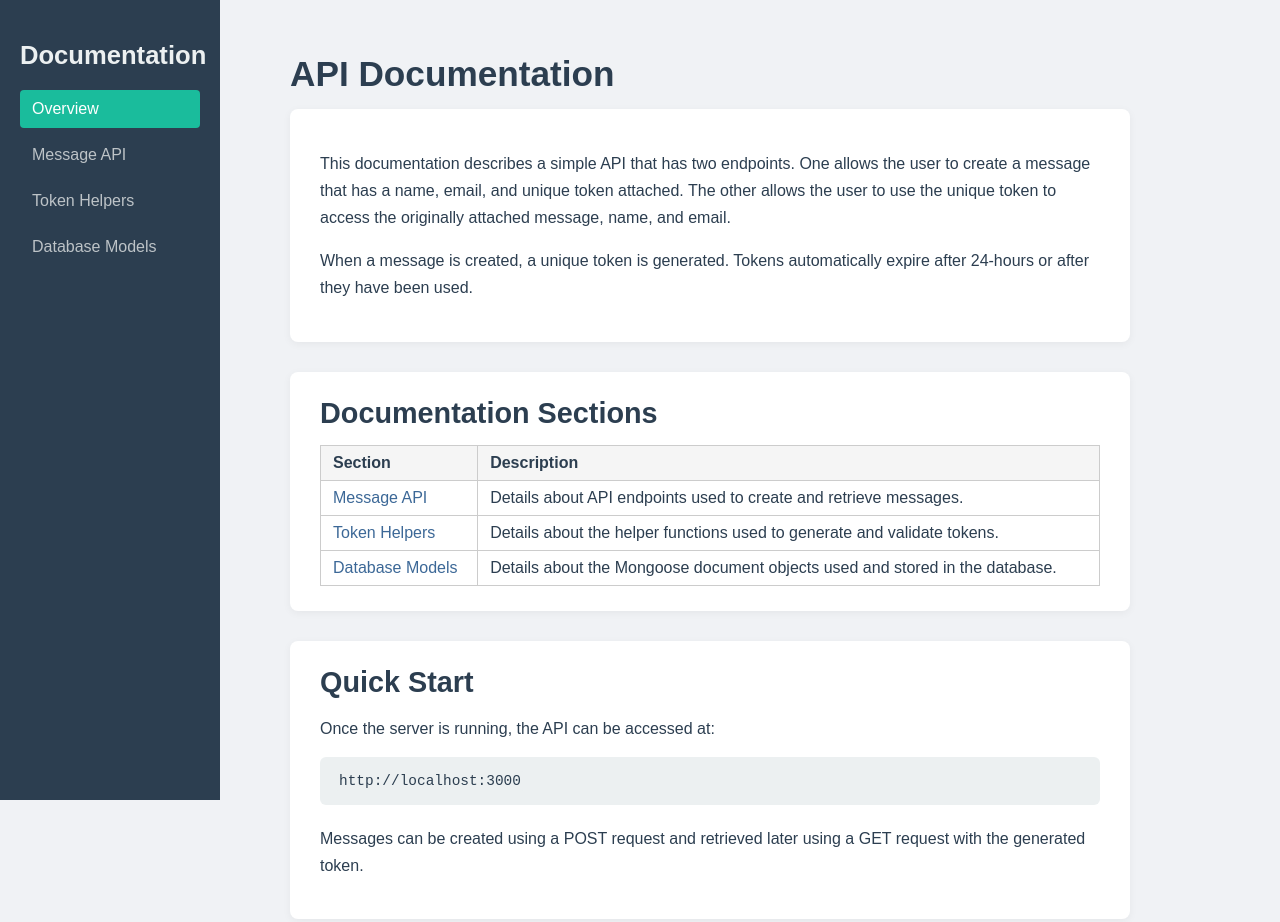
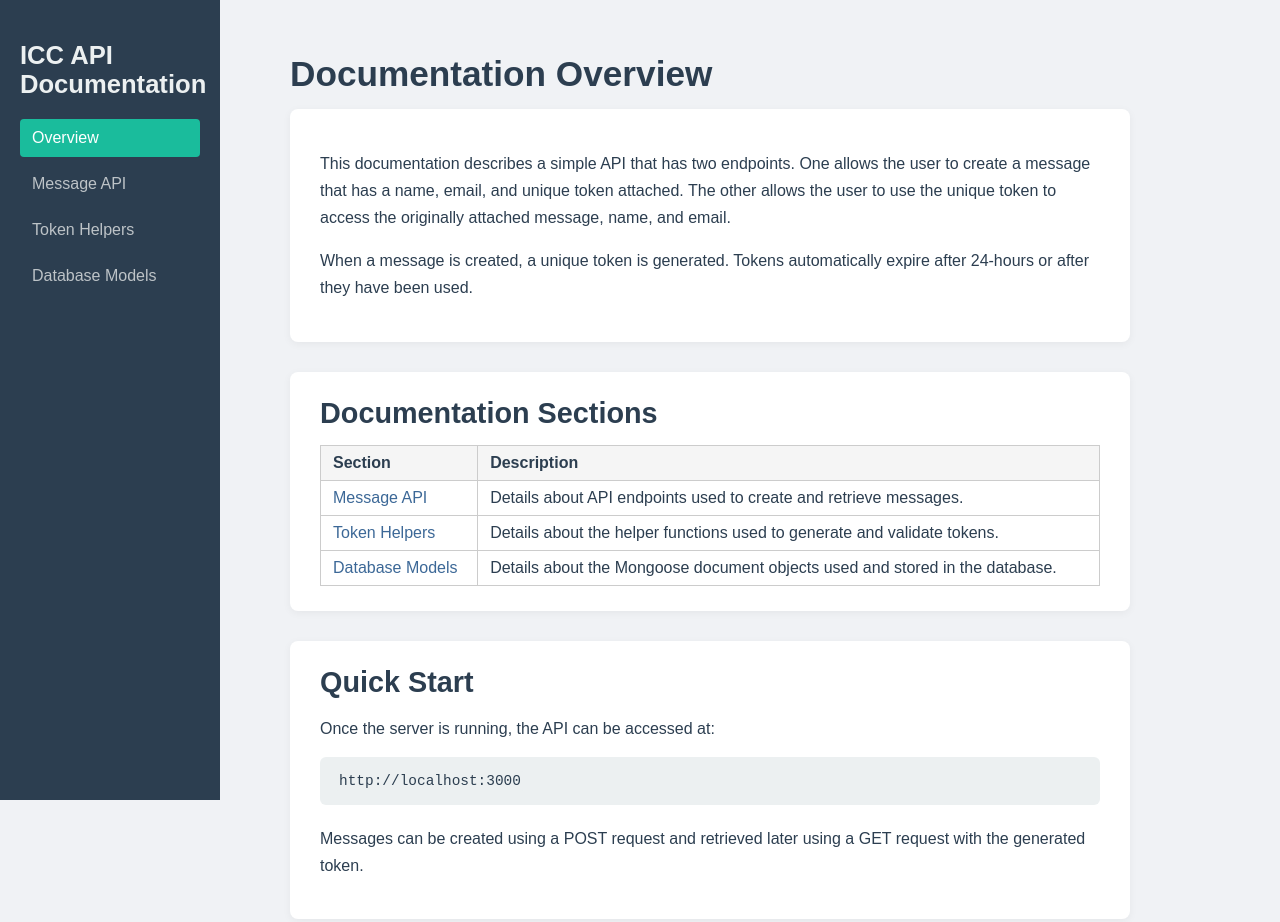
Before and after one commit to TermSpar/ICC-API-Coding-Challenge, a website: page docs/index.html in a window 1280 px wide. Drawn offline with Linux system fonts and the light colour scheme.

Commit message:
Updated doc titles

```diff
--- a/docs/index.html
+++ b/docs/index.html
@@ -2,14 +2,14 @@
 <html lang="en">
 <head>
     <meta charset="UTF-8">
-    <title>API Documentation Overview</title>
+    <title>ICC API Documentation</title>
     <link rel="stylesheet" href="css/style.css">
 </head>
 
 <body>
 
     <div class="sidebar">
-        <h2>Documentation</h2>
+        <h2>ICC API Documentation</h2>
         <a href="index.html" class="active">Overview</a>
         <a href="api/message.html">Message API</a>
         <a href="api/token-helpers.html">Token Helpers</a>
@@ -18,7 +18,7 @@
 
     <div class="main">
 
-        <h1>API Documentation</h1>
+        <h1>Documentation Overview</h1>
 
         <section class="section">
             <p>
```
Also changed, not shown: docs/api/message.html (+1 -1 lines), docs/api/models.html (+1 -1 lines), docs/api/token-helpers.html (+1 -1 lines).
